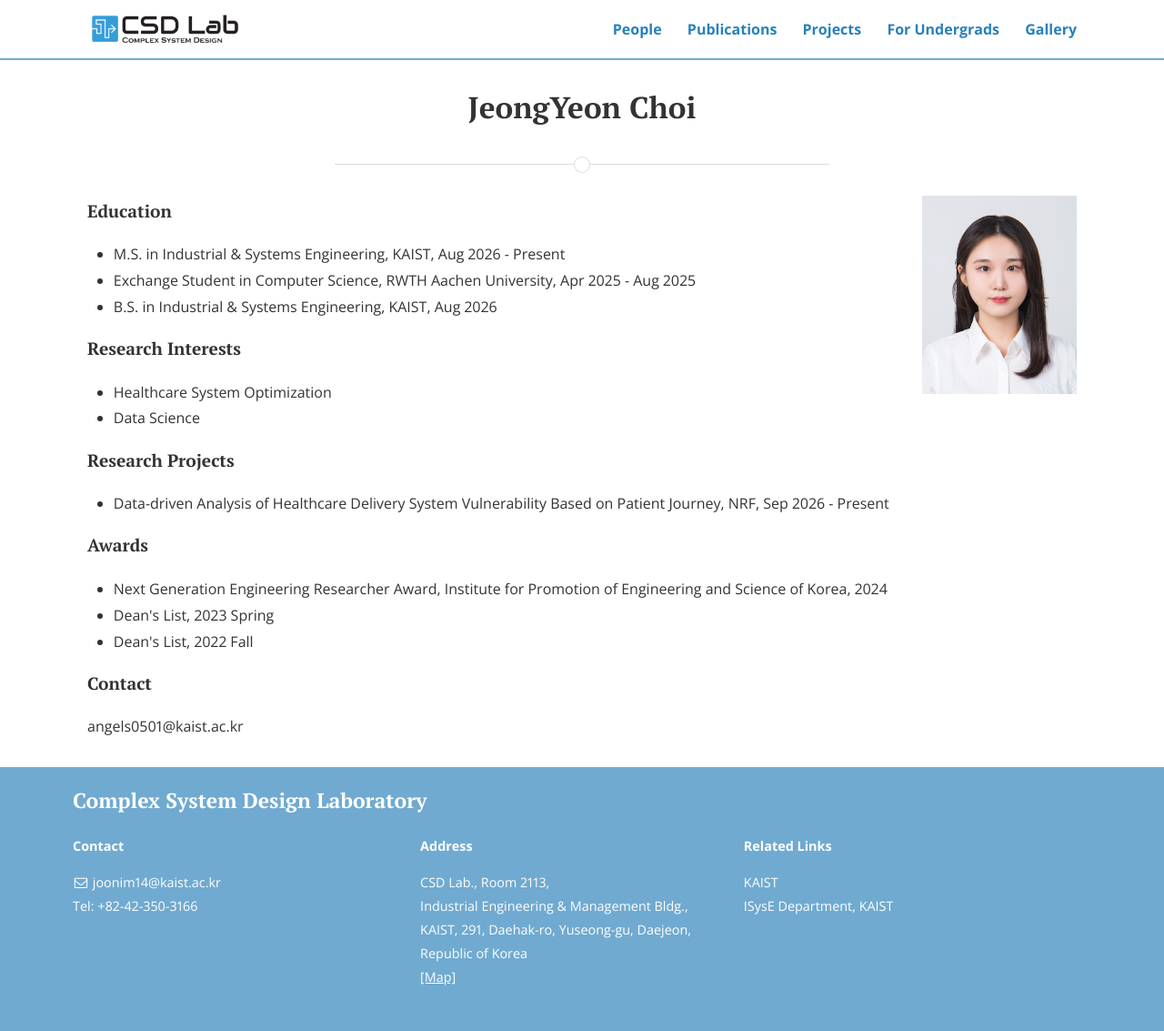
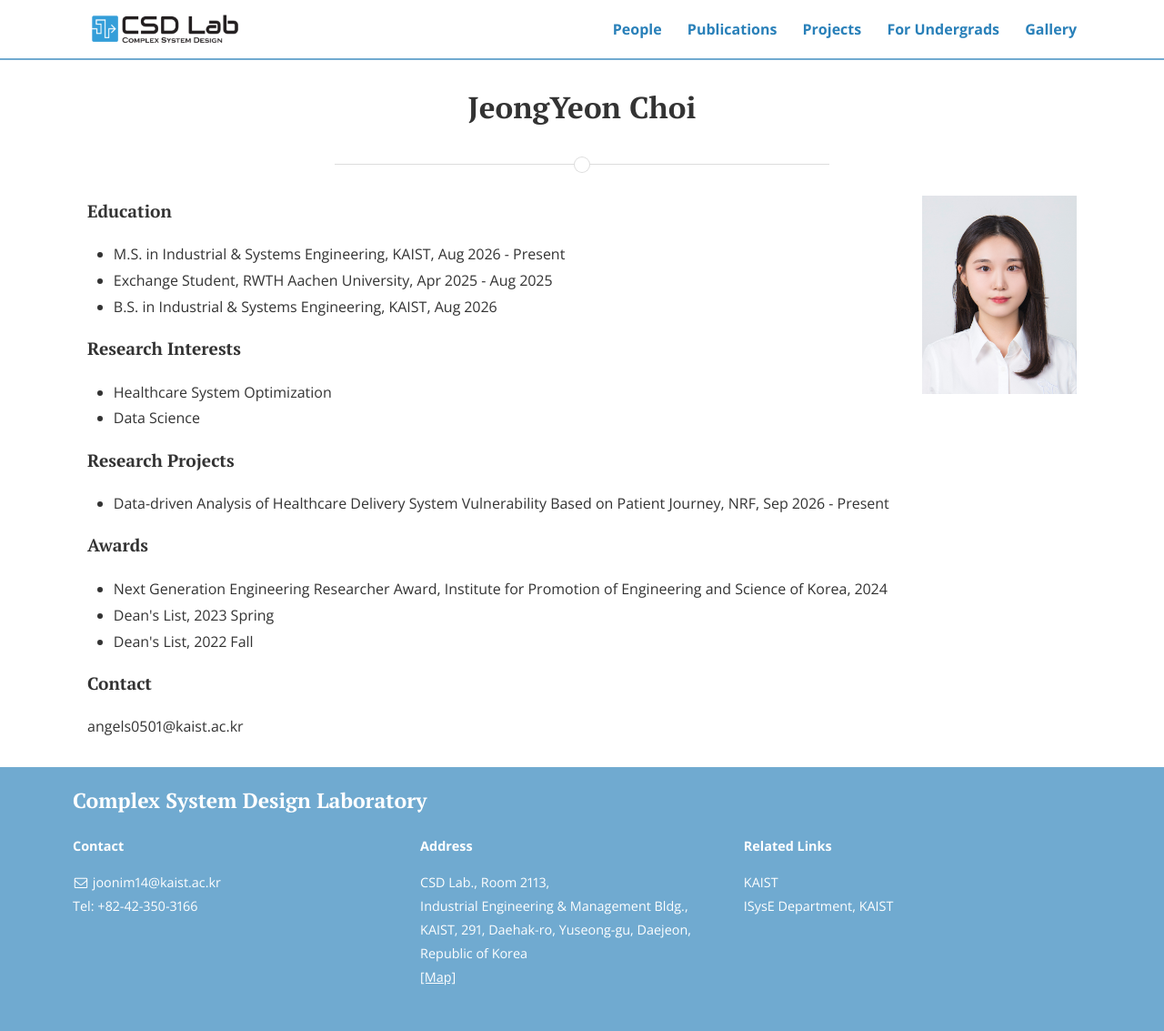
Before and after one commit to CSDlab-KAIST/csdlab-kaist.github.io, a Jekyll site: the page built from people/jeongyeon.html, in a window 1280 px wide. Shown: the whole page at 91% size. Built offline with Jekyll 4.4.1, drawn with Linux system fonts in a browser that asks for light colours; nearby versions of some CDN libraries.

Commit message:
Update education list for exchange student entry

```diff
--- a/people/jeongyeon.html
+++ b/people/jeongyeon.html
@@ -12,7 +12,7 @@ title: JeongYeon Choi
 <h4>Education</h4>
 <ul>
   <li>M.S. in Industrial & Systems Engineering, KAIST, Aug 2026 - Present </li>
-  <li>Exchange Student in Computer Science, RWTH Aachen University, Apr 2025 - Aug 2025 </li>
+  <li>Exchange Student, RWTH Aachen University, Apr 2025 - Aug 2025 </li>
   <li>B.S. in Industrial & Systems Engineering, KAIST, Aug 2026</li>
 </ul>
 
```
